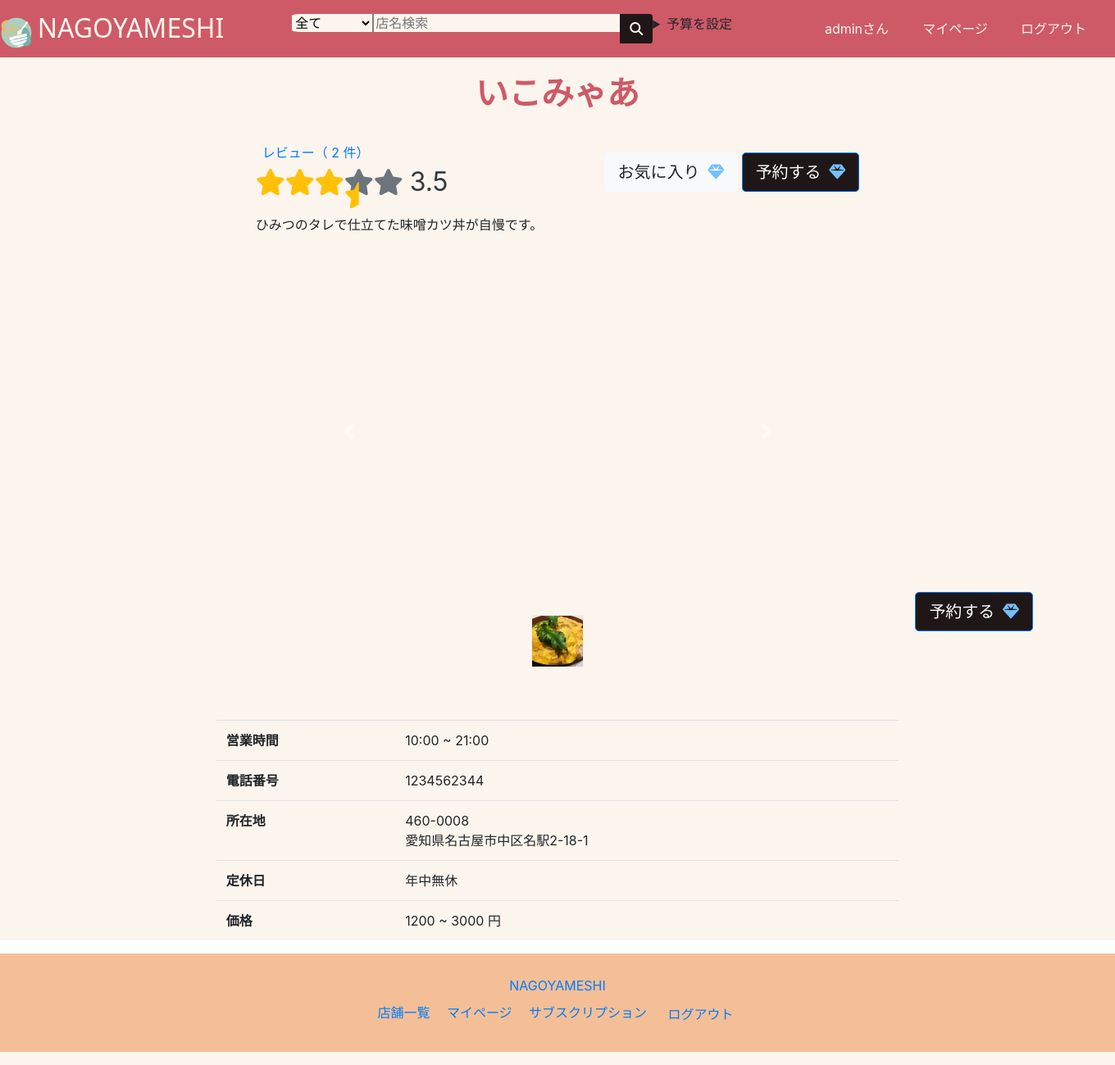
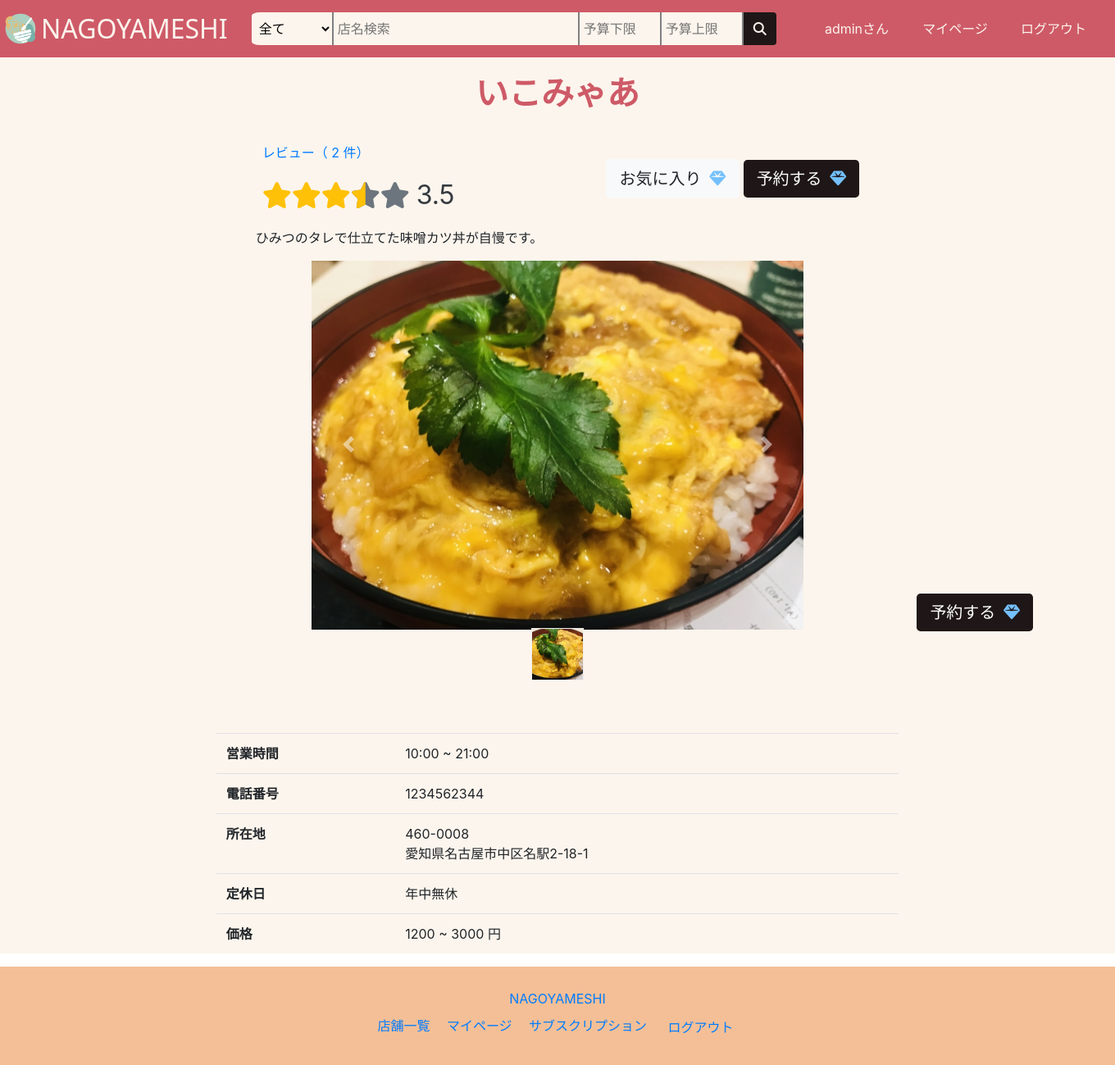
Before and after one commit to Aike-98/django-tabelog-kadai, a Django app: page /restaurant/4 in a window 1360 px wide. Shown: the whole page at 82% size. Run offline with Django 5.2, Linux system fonts and the light colour scheme; a user stored in the database is signed in; data comes from the database, SQL or seed files in the repository; data that the repository does not hold is empty; parts of the project's set-up code (start-up, migrations or seed data) failed here and were passed over; some libraries are stand-ins or nearby versions; some web fonts are replaced.

Commit message:
style調整

```diff
--- a/static/nagoyameshi/css/style.css
+++ b/static/nagoyameshi/css/style.css
@@ -12,12 +12,14 @@ base.htmlに適用するデザイン
 }
 :root .btn-primary{
     background-color: var(--accent-color);
+    border: none;
 }
 :root .btn-primary:hover{
     background-color: var(--sub-color-2);
 }
 :root .btn-secondary{
     background-color: var(--sub-color-2);
+    border: none;
 }
 :root .btn-secondary:hover{
     background-color: var(--sub-color-1);
@@ -32,20 +34,25 @@ header{
     align-items: center;
     justify-content: space-between;
 }
+.navbar-brand{
+    display: flex;
+    flex-direction: row;
+    align-items: center;
+}
 .navbar-brand > img{
     width:40px;
-    align-items: center;
+    margin: 5px;
 }
-.navbar-brand > span{
+.navbar-brand > p{
     color: var(--main-color);
-    font-size: 2rem;
+    font-size: 32px;
     font-family: "Train One", system-ui;
     font-weight: 500;
     font-style: normal;
 }
 #search_form{
-    height:100%;
-    padding: 15px 20px 15px 0;
+    height:60px;
+    padding: 10px 20px 10px 0;
     display:flex;
     flex-direction: row;
 }
@@ -58,10 +65,19 @@ header{
     background-color: var(--main-color);
     border-radius: 10% 0 0 10%;
     border-right: 2px solid gray;
+    padding-left: 5px;
 }
 #search_form > input[type="text"]{
     width: 300px;
     background-color: var(--main-color);
+    border-right: 2px solid gray;
+    padding-left: 5px;
+}
+#search_form > input[type="number"]{
+    width: 100px;
+    background-color: var(--main-color);
+    border-right: 2px solid gray;
+    padding-left: 5px;
 }
 #search_form > button{
     background-color: var(--accent-color);
@@ -249,17 +265,12 @@ restaurant_detail.htmlに適用するデザイン
 }
 
 #restaurantDetailCarousel{
+    position: relative;
     max-width: 600px;
     height:28rem;
 }
 .carousel_container{
     margin-bottom: 8rem;
-}
-#restaurantDetailCarousel .carousel-item > div{
-    position: absolute;
-    top: 0;
-    left: 0;
-    height: 28rem;
 }
 #restaurantDetailCarousel .carousel-indicators{
     bottom: -4rem;
@@ -275,9 +286,3 @@ restaurant_detail.htmlに適用するデザイン
     width: 100%;
     height: 100%;
 }
-
-.star_avg{
-    font-size: 2rem;
-    width: 20rem;
-    height: 2rem;
-}
--- a/templates/base.html
+++ b/templates/base.html
@@ -34,12 +34,14 @@
 
             {# ロゴ #}
             <a href="{% url 'nagoyameshi:index'%}" class="navbar-brand">
-                <img src="{% static 'nagoyameshi/img/logo.png'%}" alt="ロゴ" class="img-fluid">
-                <span>NAGOYAMESHI</span>
+                <img src="{% static 'nagoyameshi/img/logo.png'%}" alt="ロゴ" class="">
+                <p class="m-0">NAGOYAMESHI</p>
             </a>
 
             {# 検索フォーム #}
             <form action="{% url 'nagoyameshi:top' %}" method="GET" id="search_form" class="">
+
+
                 <select name="category" id="" value="{{ request.GET.category }}" class="h-100">
                     <option value="">全て</option>
                     {% for category in CATEGORIES_LIST %}
@@ -49,15 +51,10 @@
                     {% endfor %}
                 </select>
                 <input type="text" name="keyword" value="{{ request.GET.keyword }}" class="h-100" placeholder="店名検索">
+                <input type="number" name="floor_price" value="{{ request.GET.floor_price}}" class="h-100" placeholder="予算下限">
+                <input type="number" name="maximum_price" value="{{ request.GET.maximum_price}}" class="h-100" placeholder="予算上限">
                 <button type="submit" class="btn h-100"><i class="fas fa-search"></i></button>
 
-                <br>
-
-                <details>
-                    <summary>予算を設定</summary>
-                    下限：<input type="number" name="floor_price" value="{{ request.GET.floor_price}}">
-                    上限：<input type="number" name="maximum_price" value="{{ request.GET.maximum_price}}">
-                </details>
             </form>
 
             {# navigation #}
--- a/templates/nagoyameshi/partials/star_average.html
+++ b/templates/nagoyameshi/partials/star_average.html
@@ -1,18 +1,37 @@
-<div class="star_avg d-flex flex-direction-row align-items-center">
+<div class="star_avg p-2 d-flex flex-direction-row">
+
+    {# 整数部分 #}
     {% for x in restaurant.stars_avg_str.true_star %}
-        <p class="fa-solid fa-star text-warning" {% if small %}style="font-size:1rem;"{% endif %}></p>
+        <i class="fa-solid fa-star text-warning align-self-center"></i>
     {% endfor %}
 
+    {# 小数部分 #}
     {% for x in restaurant.stars_avg_str.half_star %}
-        <p class="position-relative">
-            <i class="fa-solid fa-star-half text-warning z-0 position-absolute d-inline" {% if small %}style="font-size:1rem;"{% endif %}></i>
-        </p>
-        <p class="fa-solid fa-star text-muted" {% if small %}style="font-size:1rem;"{% endif %}></p>
+        <div class="position-relative d-inline">
+            <i class="fa-solid fa-star-half text-warning align-self-center z-3 position-absolute translate-middle"></i>
+        </div>
+        <i class="fa-solid fa-star text-muted align-self-center"></i>
     {% endfor %}
 
+    {# グレー部分 #}
     {% for x in restaurant.stars_avg_str.false_star %}
-        <p class="fa-solid fa-star text-muted" {% if small %}style="font-size:1rem;"{% endif %}></p>
+        <i class="fa-solid fa-star text-muted align-self-center"></i>
     {% endfor %}
 
-    <p class="score ml-2 text-dark" {% if small %}style="font-size:1rem;"{% endif %} >{{ restaurant.stars_avg_str.num }}</p>
+    {# 数字 #}
+    <span class="score ml-2 my-0 text-dark">{{ restaurant.stars_avg_str.num }}</span>
 </div>
+
+<style>
+{% if small %}
+    .star_avg{
+        font-size: 1rem;
+        line-height: 1rem;
+    }
+{% else %}
+    .star_avg{
+        font-size: 2rem;
+        line-height: 2rem;
+    }
+{% endif %}
+</style>
--- a/templates/nagoyameshi/restaurant_detail.html
+++ b/templates/nagoyameshi/restaurant_detail.html
@@ -95,16 +95,14 @@
     {# アイテム #}
     <div class="carousel-inner">
         <div class="carousel-item active">
-            <div class="bg-light w-100 d-flex align-items-center">
-                <img src="{{ restaurant.image.url }}" class="d-block img-fluid mx-auto" alt="...">
-            </div>
+
+            <img src="{{ restaurant.image.url }}" class="d-block w-100 .object-fit-cover" alt="...">
+
         </div>
 
         {% for photo in photos %}
         <div class="carousel-item">
-            <div class="bg-light w-100 d-flex align-items-center">
-                <img src="{{ photo.image.url }}" class="d-block img-fluid mx-auto" alt="...">
-            </div>
+            <img src="{{ photo.image.url }}" class="d-block w-100 .object-fit-cover" alt="...">
         </div>
         {% endfor %}
     </div>
```
Also changed, not shown: templates/nagoyameshi/top.html (+5 -4 lines).
